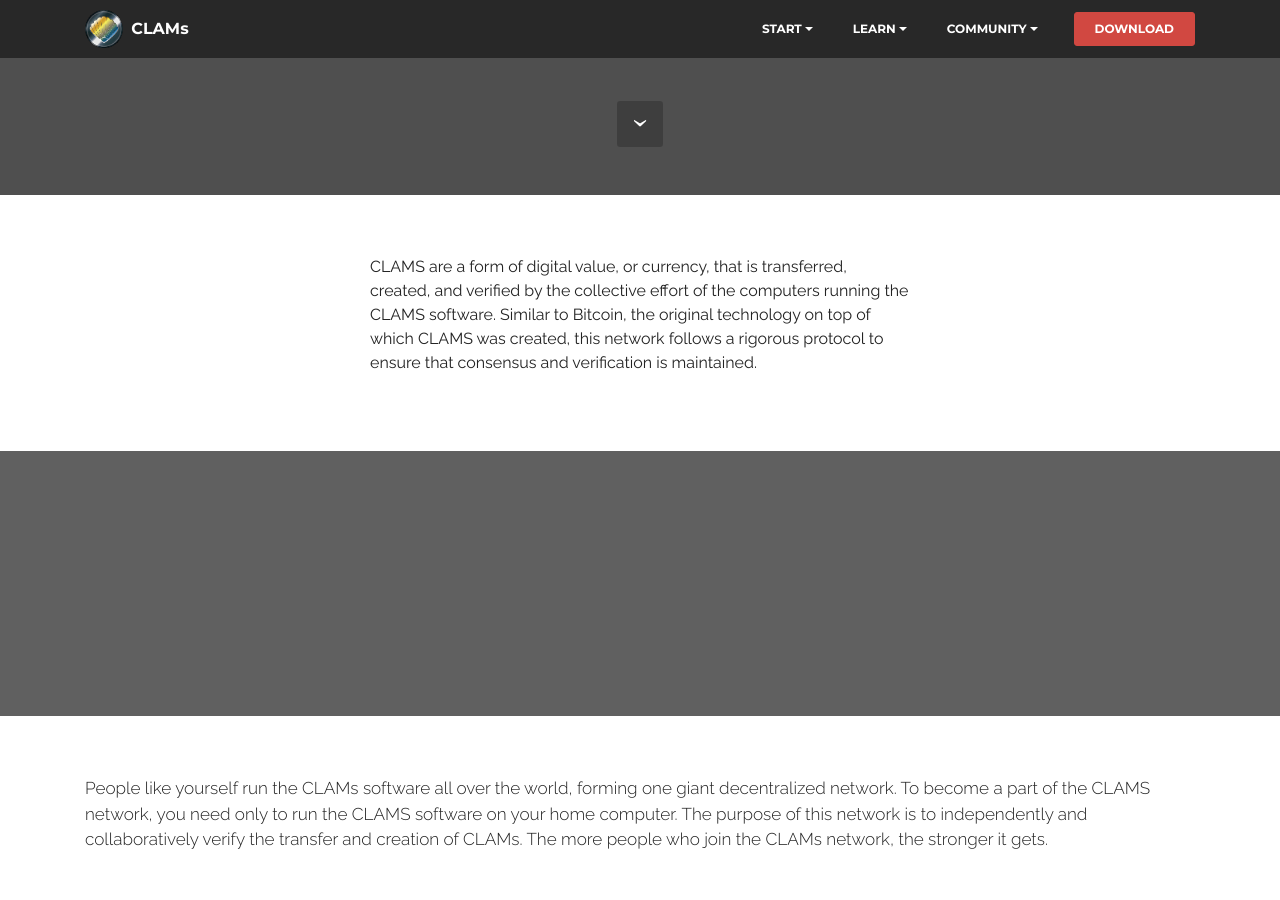
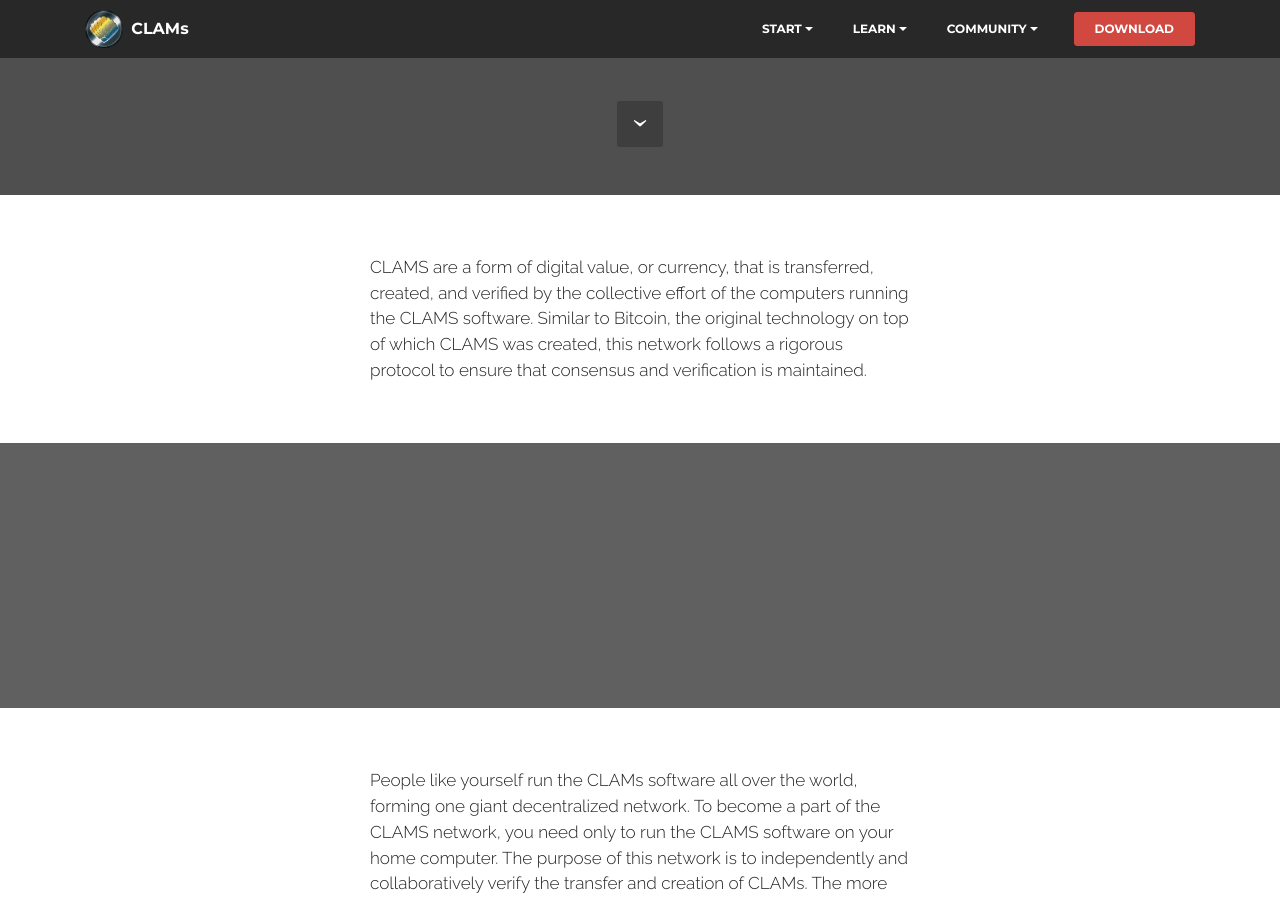
Before and after one commit to ClamProject/ClamProject.github.io, a Jekyll site: the page built from start/what-are-clams/index.html, in a window 1280 px wide and 900 px high, scrolled down 705 px. Built offline with Jekyll 4.4.1, drawn with Linux system fonts in a browser that asks for light colours.

Commit message:
Final offset?

```diff
--- a/start/what-are-clams/index.html
+++ b/start/what-are-clams/index.html
@@ -12,7 +12,7 @@ midsubtitle:
 
     <div class="container">
         <div class="row">
-            <div class="col-xs-12 col-md-6 col-md-offset-3"><p>CLAMS are a form of digital value, or currency, that is transferred, created, and verified by the collective effort of the computers running the CLAMS software.  Similar to Bitcoin, the original technology on top of which CLAMS was created, this network follows a rigorous protocol to ensure that consensus and verification is maintained.</p></div>
+            <div class="col-xs-12 col-md-6 col-md-offset-3 lead"><p>CLAMS are a form of digital value, or currency, that is transferred, created, and verified by the collective effort of the computers running the CLAMS software.  Similar to Bitcoin, the original technology on top of which CLAMS was created, this network follows a rigorous protocol to ensure that consensus and verification is maintained.</p></div>
         </div>
     </div>
 
@@ -24,7 +24,7 @@ midsubtitle:
 
     <div class="container">
         <div class="row">
-            <div class="col-xs-12 lead"><p>People like yourself run the CLAMs software all over the world, forming one giant decentralized network. To become a part of the CLAMS network, you need only to run the CLAMS software on your home computer. The purpose of this network is to independently and collaboratively verify the transfer and creation of CLAMs. The more people who join the CLAMs network, the stronger it gets.</p></div>
+            <div class="col-xs-12 col-md-6 col-md-offset-3 lead"><p>People like yourself run the CLAMs software all over the world, forming one giant decentralized network. To become a part of the CLAMS network, you need only to run the CLAMS software on your home computer. The purpose of this network is to independently and collaboratively verify the transfer and creation of CLAMs. The more people who join the CLAMs network, the stronger it gets.</p></div>
         </div>
     </div>
 
```
